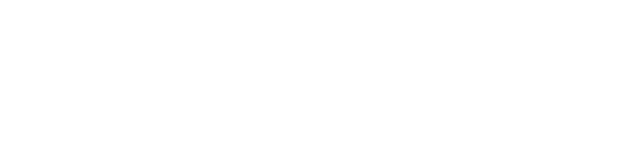
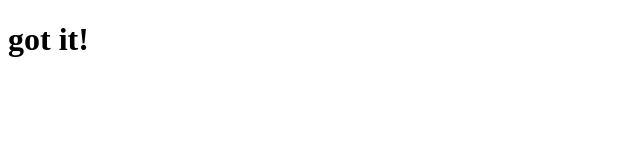
Before and after one commit to AdiElul/projects-2019, a plain HTML site: page index.html in a window 1280 px wide. Shown: the whole page, without its empty margins (0-640 px from the left). Drawn offline with Linux system fonts and the light colour scheme.

Commit message:
h1 added

```diff
--- a/index.html
+++ b/index.html
@@ -6,6 +6,6 @@
     <title>hello</title>
 </head>
 <body>
-
+    <h1>got it!</h1>
 </body>
 </html>
```
